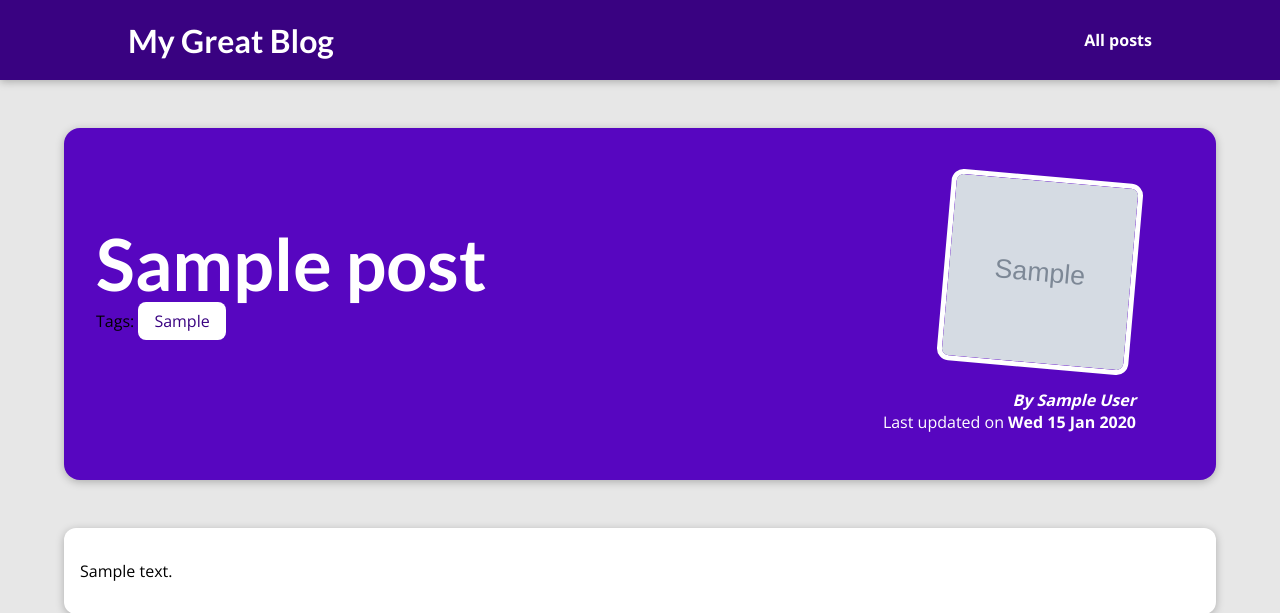
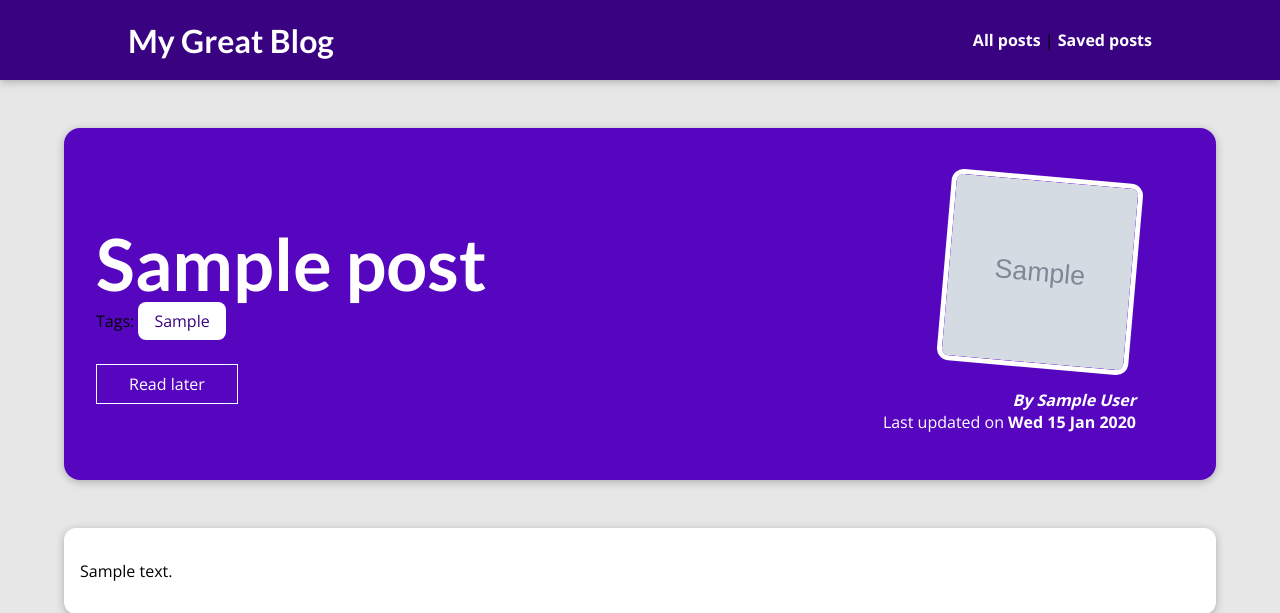
Before and after one commit to rodionbykov/python-minute, a Django app: a page that uses django-udemy-blog/templates/layout.html in a window 1280 px wide. Shown: the top 613 px of the page. Run offline with Django 3.2, Linux system fonts and the light colour scheme; tables that the repository leaves empty hold one stand-in row (values such as "Sample post"); grey boxes marked "Sample" are stand-in pictures.

Commit message:
Saved posts feature

```diff
--- a/django-udemy-blog/blog/static/blog/styles/details.css
+++ b/django-udemy-blog/blog/static/blog/styles/details.css
@@ -202,3 +202,14 @@
 #comments h2 {
   color: #464646;
 }
+
+#read-later {
+  margin: 2rem 0;
+}
+
+#read-later button {
+  background-color: transparent;
+  border: 1px solid white;
+  padding: 0.5rem 2rem;
+  font: inherit;
+}
--- a/django-udemy-blog/blog/templates/blog/details.html
+++ b/django-udemy-blog/blog/templates/blog/details.html
@@ -16,6 +16,15 @@
             <span class="tag">{{ tag }}</span>
             {% endfor %}
         </div>
+        {% if not is_saved_post %}
+        <div id="read-later">
+        <form action="{% url "post-read-later" %}" method="post">
+            <input type="hidden" name="postid" value="{{ post.id }}" />
+            {% csrf_token %}
+            <button>Read later</button>
+        </form>
+        </div>
+        {% endif %}
         <article>
             <img src="{{ post.image.url }}" alt="{{ post.title }}" />
             <address>By {{ post.author }}</address>
--- a/django-udemy-blog/blog/urls.py
+++ b/django-udemy-blog/blog/urls.py
@@ -5,5 +5,6 @@
 urlpatterns = [
     path("", views.StartPageView.as_view(), name="index"),
     path("posts", views.PostsView.as_view(), name="posts-page"),
-    path("posts/<slug:slug>", views.SingleView.as_view(), name="post-details-page")
+    path("posts/read-later", views.ReadLaterView.as_view(), name="post-read-later"),
+    path("posts/<slug:slug>", views.SingleView.as_view(), name="post-details-page"),
 ]
--- a/django-udemy-blog/blog/views.py
+++ b/django-udemy-blog/blog/views.py
@@ -1,7 +1,7 @@
 from datetime import date
 
 from django.shortcuts import get_object_or_404, render
-from django.views.generic import ListView, DetailView
+from django.views.generic import View, ListView, DetailView
 from django.http import HttpResponseRedirect
 from django.urls import reverse
 from .models import Post
@@ -33,11 +33,20 @@
 
     def get(self, request, slug):
         post = Post.objects.get(slug=slug)
+
+        saved_posts = request.session.get("saved_posts")
+
+        if saved_posts is not None:
+            is_saved_post = post.id in saved_posts
+        else:
+            is_saved_post = False
+
         context = {
             "post": post,
             "post_tags": post.tags.all(),
             "comment_form": CommentForm(),
-            "comments": post.comments.all().order_by("-id")
+            "comments": post.comments.all().order_by("-id"),
+            "is_saved_post": is_saved_post
         }
 
         return render(request, "blog/details.html", context)
@@ -59,3 +68,37 @@
         }
 
         return render(request, "blog/details.html", context)
+
+
+class ReadLaterView(View):
+
+    def get(self, request):
+
+        saved_posts = request.session.get("saved_posts")
+
+        context = {}
+
+        if saved_posts is None or len(saved_posts) == 0:
+            context["posts"] = []
+            context["has_posts"] = False
+        else:
+            context["posts"] = Post.objects.filter(id__in=saved_posts)
+            context["has_posts"] = True
+
+        return render(request, "blog/saved.html", context)
+
+    def post(self, request):
+
+        saved_posts = request.session.get("saved_posts")
+
+        if saved_posts is None:
+            saved_posts = []
+
+        post_id = int(request.POST["postid"])
+
+        if post_id not in saved_posts:
+            saved_posts.append(post_id)
+
+        request.session["saved_posts"] = saved_posts
+
+        return HttpResponseRedirect("/")
--- a/django-udemy-blog/templates/layout.html
+++ b/django-udemy-blog/templates/layout.html
@@ -13,6 +13,8 @@
             <h1><a href="{% url 'index' %}">My Great Blog</a></h1>
             <nav>
                 <a href="{% url 'posts-page' %}">All posts</a>
+                |
+                <a href="{% url 'post-read-later' %}">Saved posts</a>
             </nav>
         </header>
 
```
Also changed, not shown: django-udemy-blog/blog/static/blog/styles/saved.css (added, +42 -0 lines), django-udemy-blog/blog/templates/blog/saved.html (added, +26 -0 lines).
